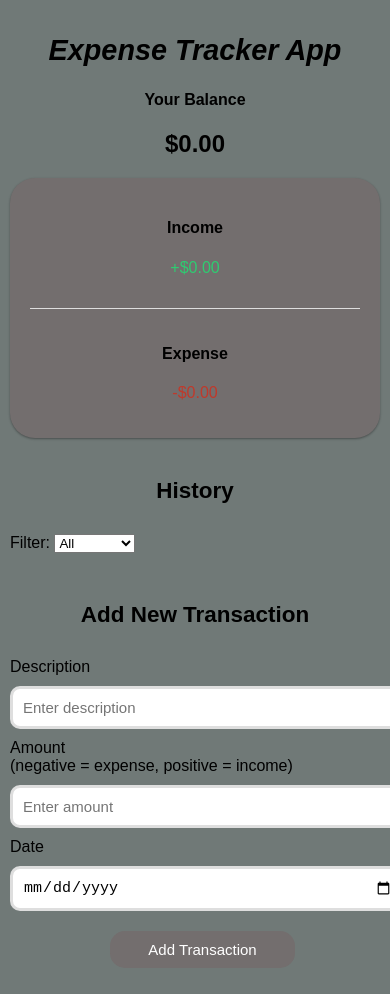
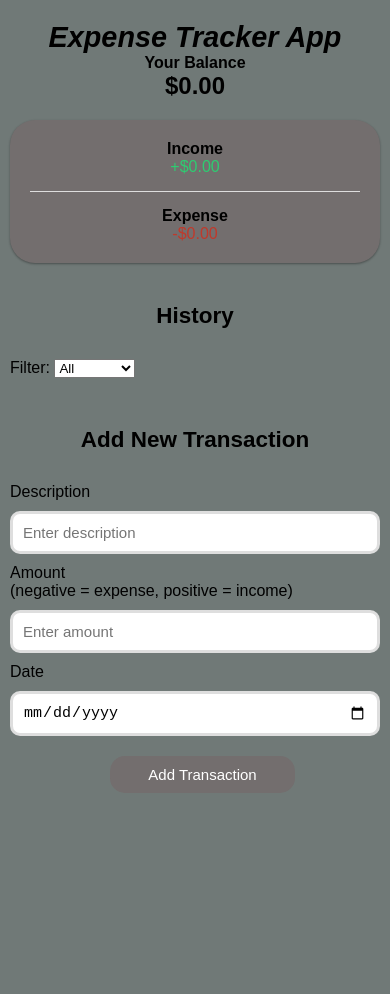
Before and after one commit to nyuykongmoalvin848-oss/EXPENSE-TRACKER-APP, a website: page index.html in a window 390 px wide. After the commit the page ends 844 px from the top, so only its background shows below. Drawn offline with Linux system fonts and the light colour scheme.

Commit message:
feat: fixing mobile horizontal overflow

```diff
--- a/Assets/Styles/styles.css
+++ b/Assets/Styles/styles.css
@@ -1,5 +1,14 @@
+*,
+*::before,
+*::after {
+  box-sizing: border-box;
+  margin: 0;
+  padding: 0;
+}
+
+
 :root {
-  --box-shadow: 0 1px 3px rgb(0 0 0 / 12%), 0 1px 2px rgb(0 0 0 / 24%);
+  --box-shadow: 0 1px 3px rgba(0, 0, 0, 0.12), 0 1px 2px rgba(0, 0, 0, 0.24);
 }
 
 body {
@@ -125,6 +134,14 @@ input {
   width: 100%;
 }
 
+#text,
+#amount,
+#date {
+  box-sizing: border-box;
+  width: 100%;
+  max-width: 100%;
+}
+
 .btn {
   background-color: #736e6e;
   color: #fff;
```
